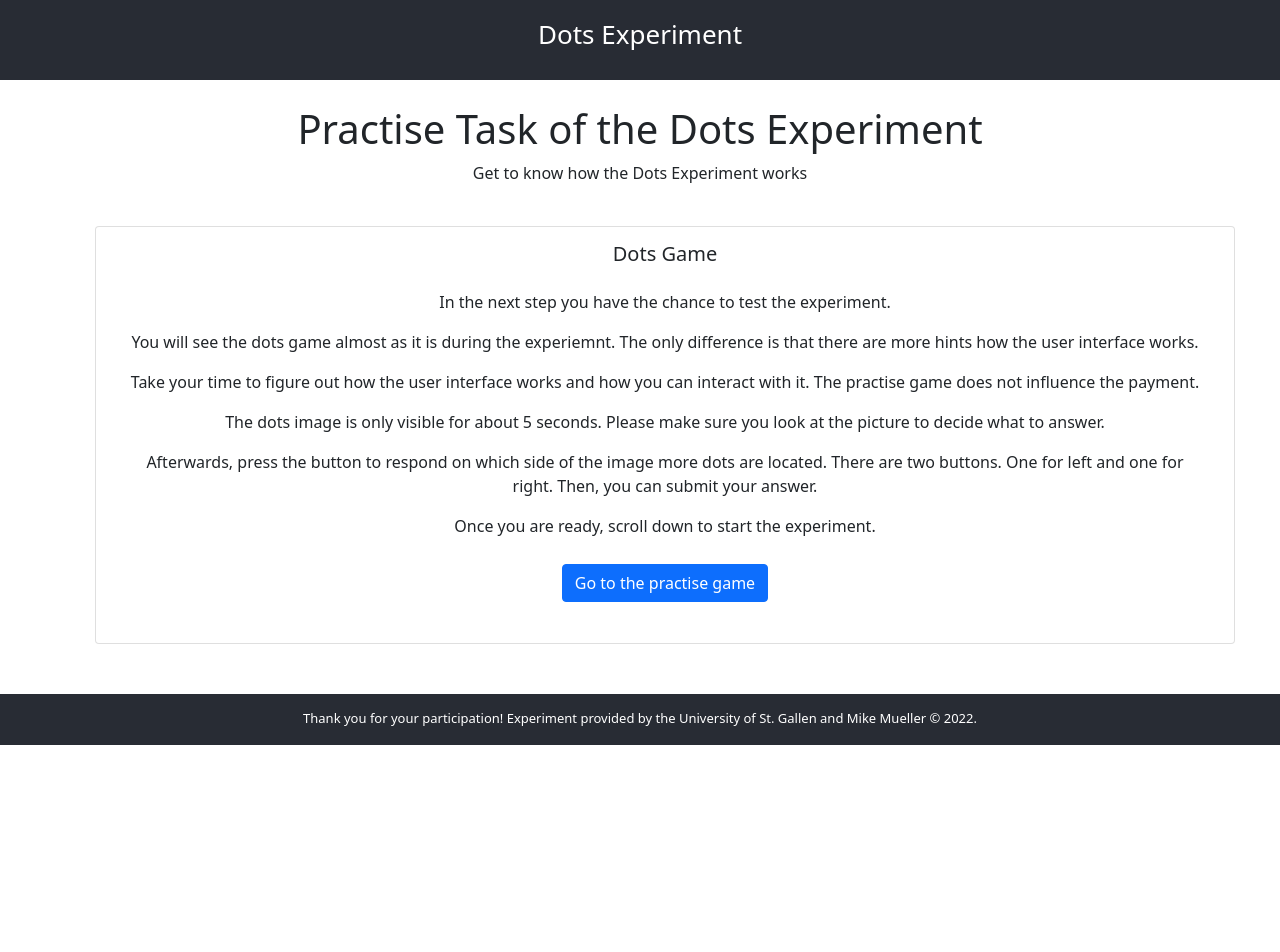
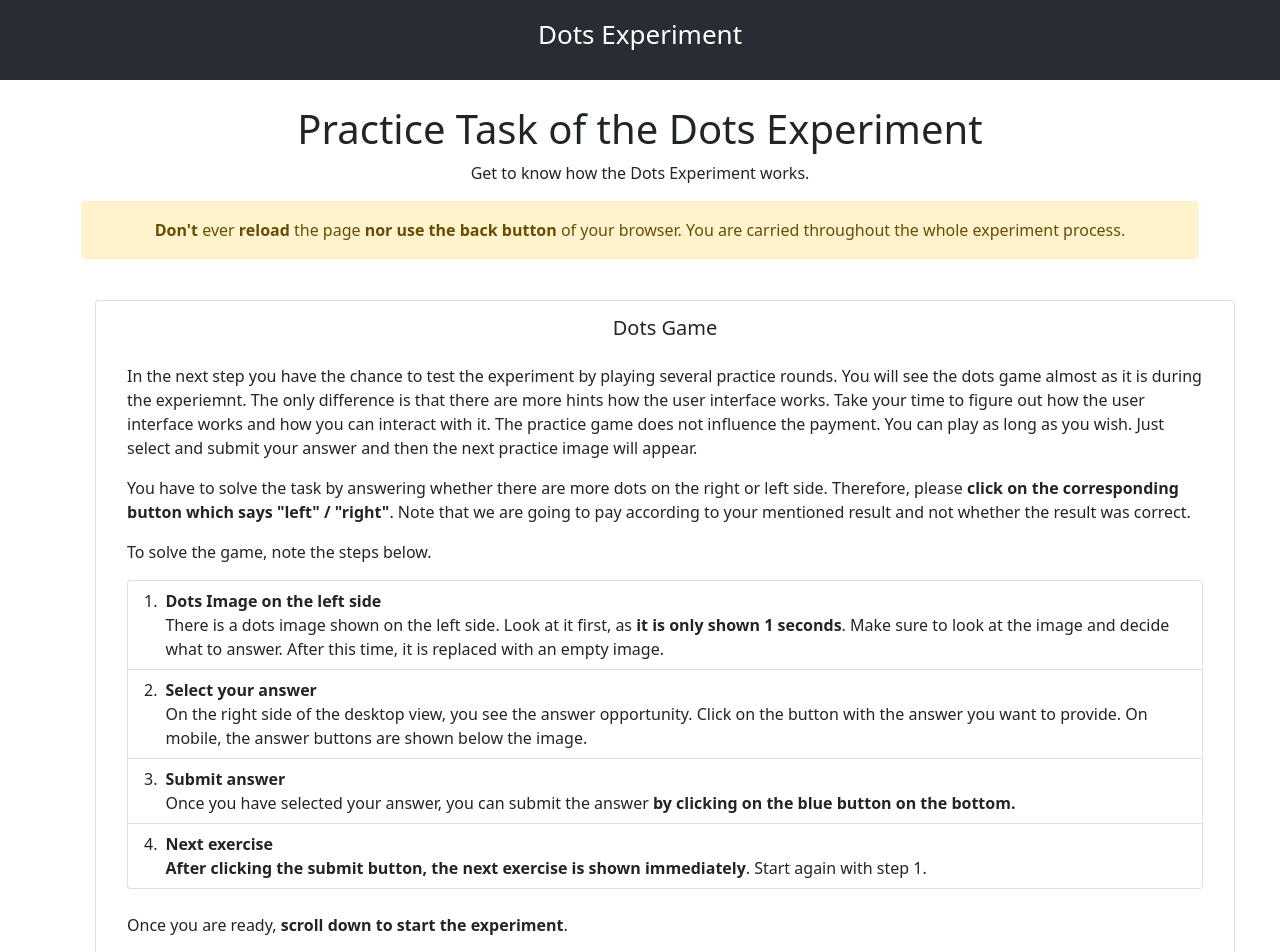
Before and after one commit to muellermike/click-experiment, a React (Create React App) app: page /practise-intro in a window 1280 px wide. Shown: the top 952 px of the page. Before the commit the page ends 800 px from the top, so only its background shows below. Built offline with nearby package versions, Linux system fonts and the light colour scheme.

Commit message:
change layout of practice-intro

```diff
--- /dev/null
+++ b/src/pages/practise-introduction/PractiseIntroduction.css
@@ -0,0 +1,3 @@
+.card-body-practise-intro {
+    text-align: left;
+}
--- a/src/pages/practise-introduction/PractiseIntroduction.js
+++ b/src/pages/practise-introduction/PractiseIntroduction.js
@@ -1,8 +1,13 @@
-import { Card, Container, Row, Button } from "react-bootstrap";
+import "./PractiseIntroduction.css";
+import { Card, Container, Row, Button, ListGroup } from "react-bootstrap";
 import { useNavigate } from "react-router-dom";
+import { useSelector } from 'react-redux';
+import ImportantInformation from "../../components/ImportantInformation/ImportantInformation";
 
 function PractiseIntroduction() {
     let navigate = useNavigate();
+
+    const imageState = useSelector(state => state.imageState);
 
     const handleClickNext = (event) => {
         event.preventDefault();
@@ -14,20 +19,59 @@ function PractiseIntroduction() {
     */
     return (
         <div>
-            <h1>Practise Task of the Dots Experiment</h1>
+            <h1>Practice Task of the Dots Experiment</h1>
             <div>
-                <p>Get to know how the Dots Experiment works</p>
+                <p>Get to know how the Dots Experiment works.</p>
                 <Container>
+                    <Row>
+                        <ImportantInformation></ImportantInformation>
+                    </Row>
                     <Row>
                         <Card>
                             <Card.Title>Dots Game</Card.Title>
-                            <Card.Body>
-                                <p>In the next step you have the chance to test the experiment.</p>
-                                <p>You will see the dots game almost as it is during the experiemnt. The only difference is that there are more hints how the user interface works.</p>
-                                <p>Take your time to figure out how the user interface works and how you can interact with it. The practise game does not influence the payment.</p>
-                                <p>The dots image is only visible for about 5 seconds. Please make sure you look at the picture to decide what to answer.</p>
-                                <p>Afterwards, press the button to respond on which side of the image more dots are located. There are two buttons. One for left and one for right. Then, you can submit your answer.</p>
-                                <p>Once you are ready, scroll down to start the experiment.</p>
+                            <Card.Body className="card-body-practise-intro">
+                                <p>In the next step you have the chance to test the experiment by playing several practice rounds. You will see the dots game almost as it is during the experiemnt. The only difference is that there are more hints how the user interface works. Take your time to figure out how the user interface works and how you can interact with it. The practice game does not influence the payment. You can play as long as you wish. Just select and submit your answer and then the next practice image will appear.</p>
+                                <p>You have to solve the task by answering whether there are more dots on the right or left side. Therefore, please <b>click on the corresponding button which says "left" / "right"</b>. Note that we are going to pay according to your mentioned result and not whether the result was correct.</p>
+                                <p>To solve the game, note the steps below.</p>
+                                <ListGroup as="ol" numbered>
+                                    <ListGroup.Item
+                                        as="li"
+                                        className="d-flex justify-content-between align-items-start"
+                                    >
+                                        <div className="ms-2 me-auto">
+                                        <div className="fw-bold">Dots Image on the left side</div>
+                                        There is a dots image shown on the left side. Look at it first, as <b>it is only shown {imageState.imageTime / 1000} seconds</b>. Make sure to look at the image and decide what to answer. After this time, it is replaced with an empty image.
+                                        </div>
+                                    </ListGroup.Item>
+                                    <ListGroup.Item
+                                        as="li"
+                                        className="d-flex justify-content-between align-items-start"
+                                    >
+                                        <div className="ms-2 me-auto">
+                                        <div className="fw-bold">Select your answer</div>
+                                        On the right side of the desktop view, you see the answer opportunity. Click on the button with the answer you want to provide. On mobile, the answer buttons are shown below the image.
+                                        </div>
+                                    </ListGroup.Item>
+                                    <ListGroup.Item
+                                        as="li"
+                                        className="d-flex justify-content-between align-items-start"
+                                    >
+                                        <div className="ms-2 me-auto">
+                                        <div className="fw-bold">Submit answer</div>
+                                        Once you have selected your answer, you can submit the answer <b>by clicking on the blue button on the bottom.</b>
+                                        </div>
+                                    </ListGroup.Item>
+                                    <ListGroup.Item
+                                        as="li"
+                                        className="d-flex justify-content-between align-items-start"
+                                    >
+                                        <div className="ms-2 me-auto">
+                                        <div className="fw-bold">Next exercise</div>
+                                        <b>After clicking the submit button, the next exercise is shown immediately</b>. Start again with step 1.
+                                        </div>
+                                    </ListGroup.Item>
+                                </ListGroup>
+                                <br /><p>Once you are ready, <b>scroll down to start the experiment</b>.</p>
                                 <Button variant="primary" onClick={handleClickNext} >Go to the practise game</Button>
                             </Card.Body>
                         </Card>
```
